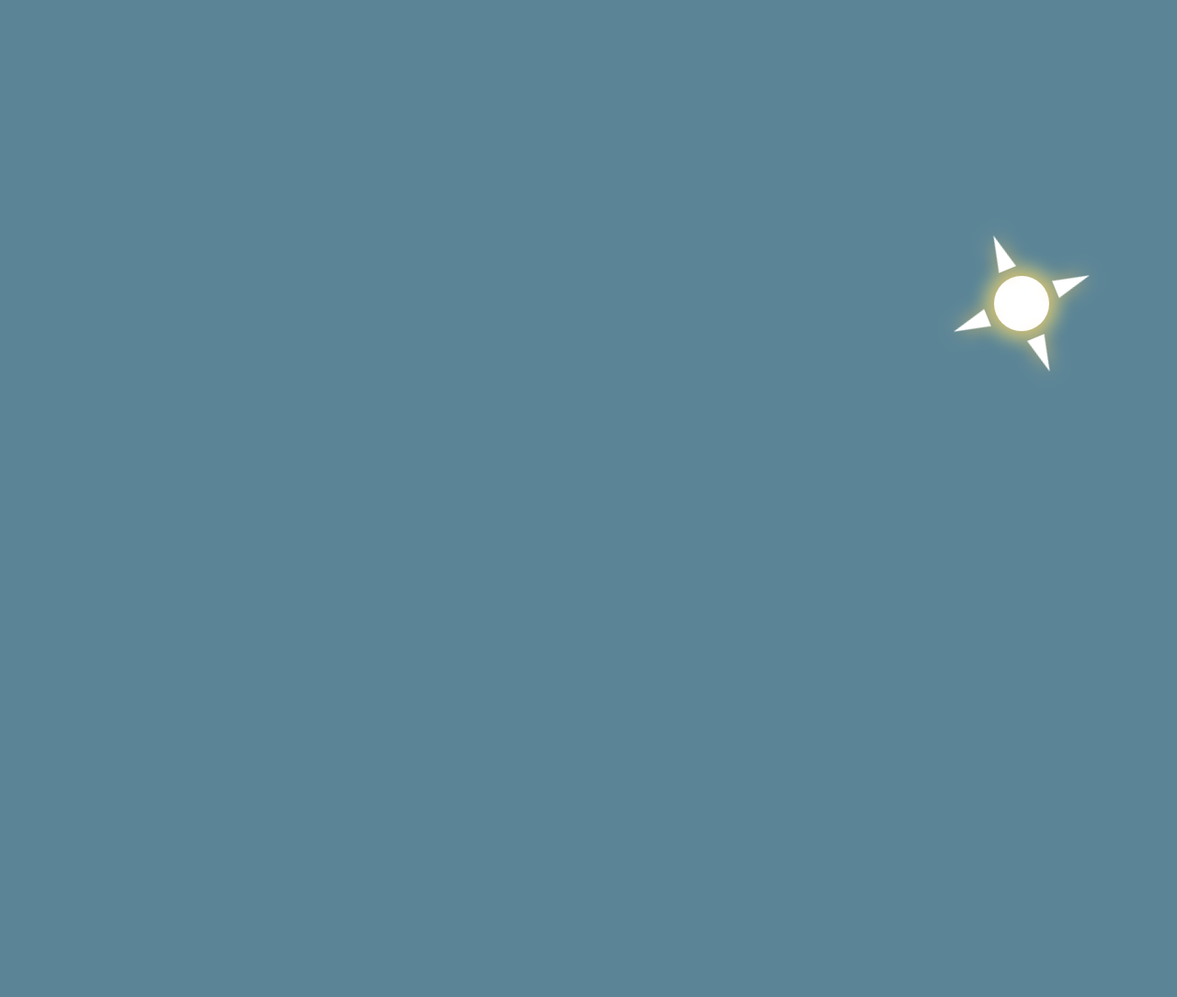
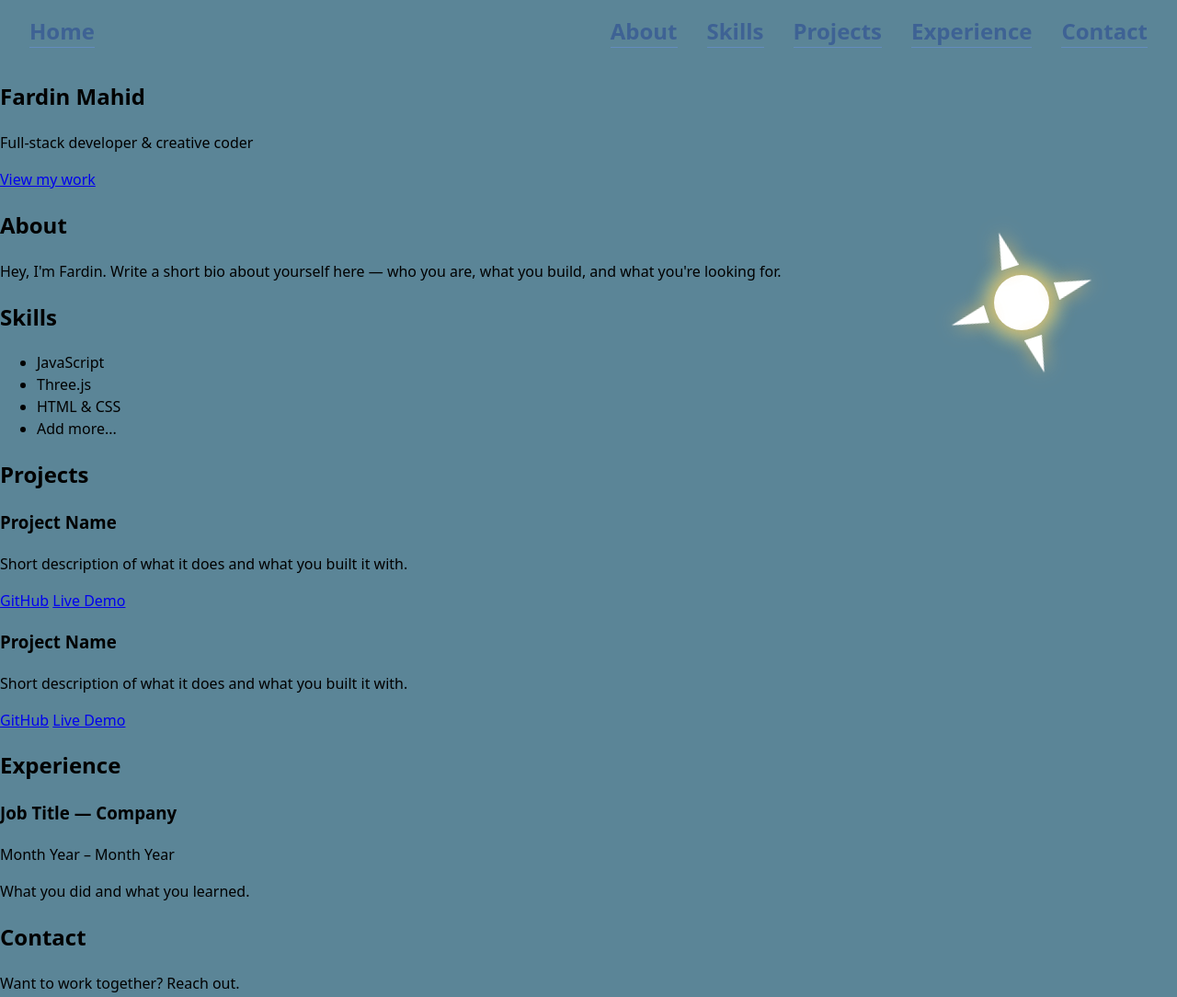
Before and after one commit to Freddydeddydoo/Portfolio2026, a website built with Vite: page index.html in a window 1280 px wide. Shown: the top 1084 px of the page at 92% size. Before the commit the page ends 800 px from the top, so only its background shows below. Built offline with nearby package versions, Linux system fonts and the light colour scheme; a web font is replaced by a local one.

Commit message:
finished the navbar

```diff
--- a/index.html
+++ b/index.html
@@ -3,22 +3,89 @@
   <head>
     <meta charset="UTF-8" />
     <meta name="viewport" content="width=device-width, initial-scale=1.0" />
+    <link rel="preconnect" href="https://fonts.googleapis.com">
+    <link rel="preconnect" href="https://fonts.gstatic.com" crossorigin>
+    <link href="https://fonts.googleapis.com/css2?family=MuseoModerno:ital,wght@0,100..900;1,100..900&display=swap" rel="stylesheet">
     <link rel="icon" type="image/x-icon" href="public/dark-blue-green-pastels-color-scheme-desktop-wallpaper.png">
     <link rel="stylesheet" href="src/style.css">
     <title>Fardin Faraz Mahid</title>
   </head>
   <body>
-    <!-- <div class="moon-full">
-      <div class="mooncrater-1-full"></div>
-      <div class="mooncrater-2-full"></div>
-      <div class="mooncrater-3-full"></div>
-    </div>
 
-    <div class="moon-new">
-      <div class="mooncrater-1"></div>
-      <div class="mooncrater-2"></div>
-      <div class="mooncrater-3"></div>
-    </div> -->
+    <nav>
+      <a href="#hero">Home</a>
+      <a href="#about">About</a>
+      <a href="#skills">Skills</a>
+      <a href="#projects">Projects</a>
+      <a href="#experience">Experience</a>
+      <a href="#contact">Contact</a>
+    </nav>
+
+
+
+    <section id="hero">
+      <h1>Fardin Mahid</h1>
+      <p>Full-stack developer & creative coder</p>
+      <a href="#projects">View my work</a>
+    </section>
+
+
+    <section id="about">
+      <h2>About</h2>
+      <p>Hey, I'm Fardin. Write a short bio about yourself here — who you are, what you build, and what you're looking for.</p>
+    </section>
+
+
+    <section id="skills">
+      <h2>Skills</h2>
+      <ul>
+        <li>JavaScript</li>
+        <li>Three.js</li>
+        <li>HTML & CSS</li>
+        <li>Add more...</li>
+      </ul>
+    </section>
+
+
+    <section id="projects">
+      <h2>Projects</h2>
+
+      <article class="project-card">
+        <h3>Project Name</h3>
+        <p>Short description of what it does and what you built it with.</p>
+        <a href="#">GitHub</a>
+        <a href="#">Live Demo</a>
+      </article>
+
+      <article class="project-card">
+        <h3>Project Name</h3>
+        <p>Short description of what it does and what you built it with.</p>
+        <a href="#">GitHub</a>
+        <a href="#">Live Demo</a>
+      </article>
+
+    </section>
+
+    <section id="experience">
+      <h2>Experience</h2>
+
+      <article class="experience-item">
+        <h3>Job Title — Company</h3>
+        <span>Month Year – Month Year</span>
+        <p>What you did and what you learned.</p>
+      </article>
+
+    </section>
+
+
+    <section id="contact">
+      <h2>Contact</h2>
+      <p>Want to work together? Reach out.</p>
+      <a href="mailto:your@email.com">your@email.com</a>
+      <a href="https://github.com/yourusername">GitHub</a>
+      <a href="https://linkedin.com/in/yourusername">LinkedIn</a>
+    </section>
+
     <script type="module" src="/src/main.js" defer></script>
   </body>
 </html>
--- a/src/main.js
+++ b/src/main.js
@@ -1,7 +1,24 @@
 import './style.css'
+
+//TODO
+/**
+ * list that contains 6 different moon divs
+ *
+ * function takes users location based off of lat and long and returns users'
+ * current visible moon
+ *
+ * API calls to ^ get the moon position, I want to grab celestial body positions as well.
+ *
+ * a function and constant to change the font color as well.
+ */
+
+
 
 // --- Lerp helper ---
 // Blends from `begin` to `end` based on t (0.0 = begin, 1.0 = end)
+ let lastScroll = 0;
+
+
 function lerp(begin, end, t) {
   return begin + (end - begin) * t;
 }
@@ -26,6 +43,36 @@ const SKY_COLORS = {
   twilight: { r: 62,  g: 98,  b: 148 },  // --Twilight
   midnight: { r: 38,  g: 40,  b: 64  },  // --Midnight  (#262840)
 };
+
+const FONT_COLORS = {
+  day:   { r: 62,  g: 98,  b: 148 },  // --Twilight
+  night: { r: 208, g: 255, b: 196 },  // --Morning
+}
+
+const GLOW_COLORS = {
+  day:   { r: 100, g: 140, b: 190  },  // --morning-glow
+  night: { r: 255, g: 255, b: 255 },  // --night-glow
+}
+
+//moon
+const moonEl = document.createElement('div');
+moonEl.classList.add('moon-full');
+
+// moon craters
+const moonC_1 = document.createElement('div');
+moonC_1.classList.add('mooncrater-1-full');
+const moonC_2 = document.createElement('div');
+moonC_2.classList.add('mooncrater-2-full');
+const moonC_3 = document.createElement('div');
+moonC_3.classList.add('mooncrater-3-full');
+
+
+moonEl.appendChild(moonC_1);
+moonEl.appendChild(moonC_2);
+moonEl.appendChild(moonC_3);
+
+
+document.body.appendChild(moonEl);
 
 // --- Sun position math ---
 // Returns { x, y, visible } based on current real-world time
@@ -66,7 +113,6 @@ function getSunPosition() {
 function getMoonPosition(){
   const now = new Date();
 
-  // bug 1: stray semicolon broke the expression, bug 2: const can't be reassigned, bug 3: getSeconds missing ()
   let hours = now.getHours() + now.getMinutes() / 60 + now.getSeconds() / 3600;
 
   // shift 0-6am into 24-30 range so the arc is continuous across midnight
@@ -114,6 +160,17 @@ function getSkyColor(hours) {
   return SKY_COLORS.midnight;
 }
 
+// --- font color based on time ---
+function getFontColor(hours){
+  if (hours > 18 || hours < 6) return FONT_COLORS.night;
+  return FONT_COLORS.day;
+}
+
+function getGlowColor(hours){
+  if (hours > 18 || hours < 6) return GLOW_COLORS.night;
+  return GLOW_COLORS.day;
+}
+
 // --- DOM setup ---
 
 
@@ -135,37 +192,6 @@ for(let i = 0; i < 4; i++){
 
 document.body.appendChild(sunEl);
 
-//moon
-const moonEl = document.createElement('div');
-moonEl.classList.add('moon-full');
-
-// moon craters
-const moonC_1 = document.createElement('div');
-moonC_1.classList.add('mooncrater-1-full');
-const moonC_2 = document.createElement('div');
-moonC_2.classList.add('mooncrater-2-full');
-const moonC_3 = document.createElement('div');
-moonC_3.classList.add('mooncrater-3-full');
-
-
-moonEl.appendChild(moonC_1);
-moonEl.appendChild(moonC_2);
-moonEl.appendChild(moonC_3);
-
-document.body.appendChild(moonEl);
-
-
-
-
-
-
-
-//TODO
-/**
- * Function that contains 6 different moons
- * takes users location based off of lat and long and returns users'
- * current visible moon!
- */
 
 function DayNightCycle() {
   const { x_s, y_s, visible_s } = getSunPosition();
@@ -186,8 +212,28 @@ function DayNightCycle() {
   // Shift sky color
   const sky = getSkyColor(hours);
   document.body.style.backgroundColor = `rgb(${sky.r}, ${sky.g}, ${sky.b})`;
+
+  // Shift nav font and glow colors
+  const fontCol = getFontColor(hours);
+  const glowCol = getGlowColor(hours);
+  const root = document.documentElement;
+  root.style.setProperty('--nav-font-color', `rgb(${fontCol.r}, ${fontCol.g}, ${fontCol.b})`);
+  root.style.setProperty('--nav-glow-color', `rgb(${glowCol.r}, ${glowCol.g}, ${glowCol.b})`);
+
+
 }
 
+  window.addEventListener('scroll', () => {
+    const current = window.scrollY;
+
+    if (current > lastScroll) {
+      document.querySelector('nav').classList.add('hidden');    // scrolling down
+    } else {
+      document.querySelector('nav').classList.remove('hidden'); // scrolling up
+    }
+
+    lastScroll = current;
+  });
 
 window.addEventListener("load", () => {
   DayNightCycle();
--- a/src/style.css
+++ b/src/style.css
@@ -1,5 +1,5 @@
 :root {
-  font-family: system-ui, Avenir, Helvetica, Arial, sans-serif;
+  font-family: MuseoModerno, system-ui, Avenir, Helvetica, Arial, sans-serif;
   line-height: 1.5;
   font-weight: 400;
 
@@ -18,6 +18,20 @@
   --Midnight : rgb(38, 40, 64);
 
 
+  /* Colors for the fonts  */
+  --Morning-text:  var(--Twilight);
+  --Midday-text:   var(--Twilight);
+  --Twilight-text: var(--Morning);
+  --Midnight-text: var(--Morning);
+
+
+  /* navbar glow
+    only here for anyone else to know what color I used
+    doesn't do anything lol
+  */
+  --night-glow: rgb(255,255,255);
+  --morning-glow: rgb(100, 140, 190);
+
   /*
   hex colors for the moon
   Separate varaiable cause what if I wanted to change it?
@@ -34,11 +48,16 @@
 
 }
 
+section {
+  position: relative;
+  z-index: 1;
+}
+
 
 body{
   height: 100vh;
   margin: 0;
-  overflow: hidden;
+  overflow: auto;
   background-color: var(--Morning);
   transition: background-color 2s ease;
 }
@@ -48,6 +67,8 @@ body{
   width: 60px;
   height: 60px;
   border-radius: 50%;
+
+  z-index: 0;
 
   background: rgba(255, 255, 255, 1);
   box-shadow:
@@ -62,7 +83,6 @@ body{
   /* Smooth position updates every second */
   transition: left 0.1s linear, top 0.1s linear, opacity 1s ease;
 }
-
 
 
 .ray{
@@ -100,6 +120,7 @@ body{
   height: 60px;
   border-radius: 50%;
   background: var(--Mlight);
+  z-index: 0;
 
    filter: drop-shadow(0 0 30px rgba(237, 247, 150, 0.4));
 
@@ -161,3 +182,48 @@ body{
   left: 18px;
 
 }
+
+nav{
+ display: flex;
+ gap: 2rem;
+ padding: 1rem 2rem;
+ font-size: x-large;
+ height: 35px;
+
+}
+
+
+nav a:first-child{
+  margin-right: auto;
+}
+
+nav a {
+  color: var(--nav-font-color);
+  text-decoration: none;
+  font-weight: 600;
+  position: relative;
+}
+
+
+nav a::after{
+  content: '';
+  position: absolute;
+  left: 0%;
+  top: 100%;
+  height: 1px;
+  width: 100%;
+  background: var(--nav-glow-color);
+}
+
+nav a:hover::after{
+  box-shadow: 0 0 5px 3px var(--nav-glow-color);
+  height: 0%;
+}
+
+nav a:active{
+  width: 50%;
+}
+nav a:active::after{
+  left: 25%;
+  width: 50%;
+}
```
